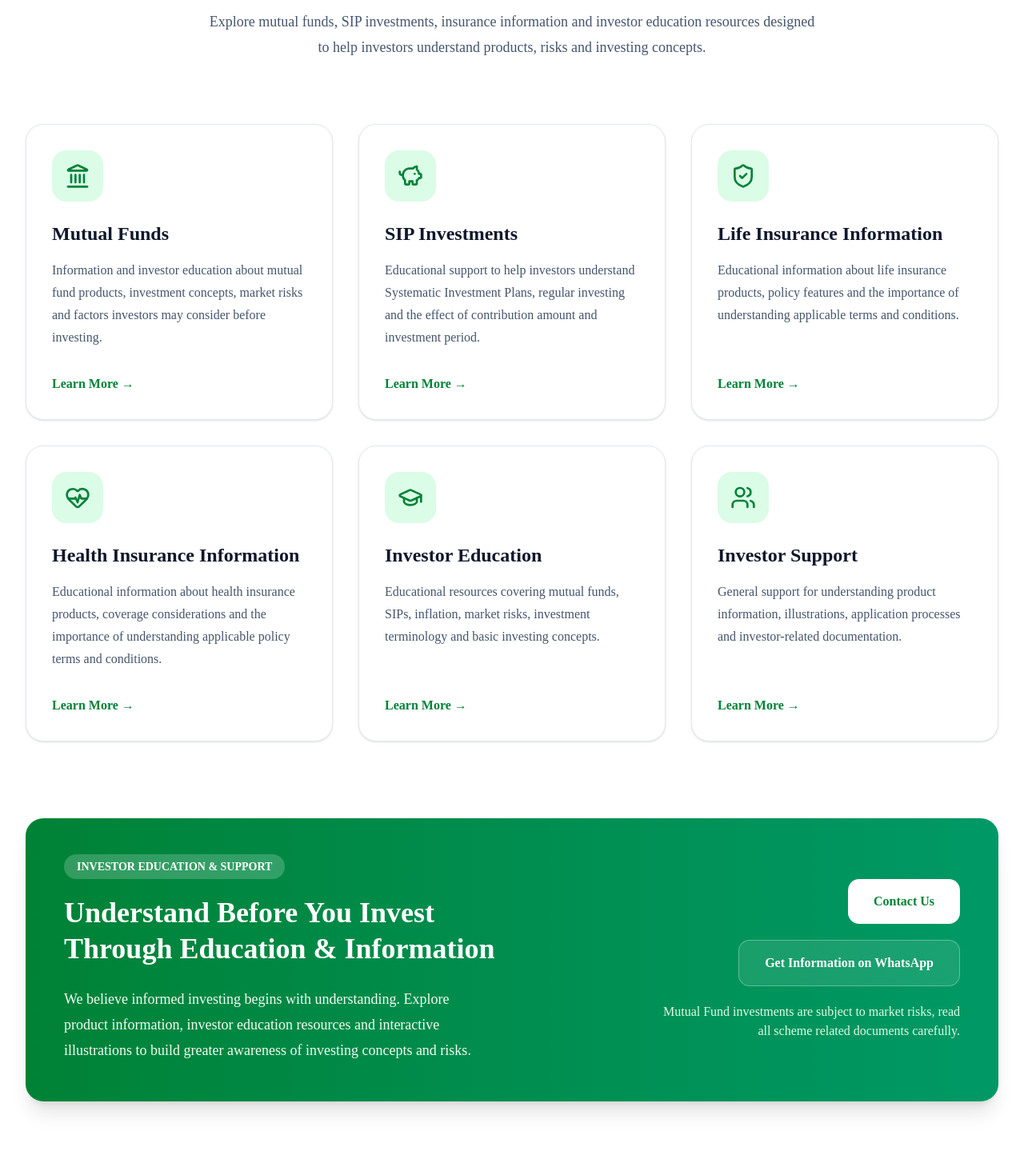
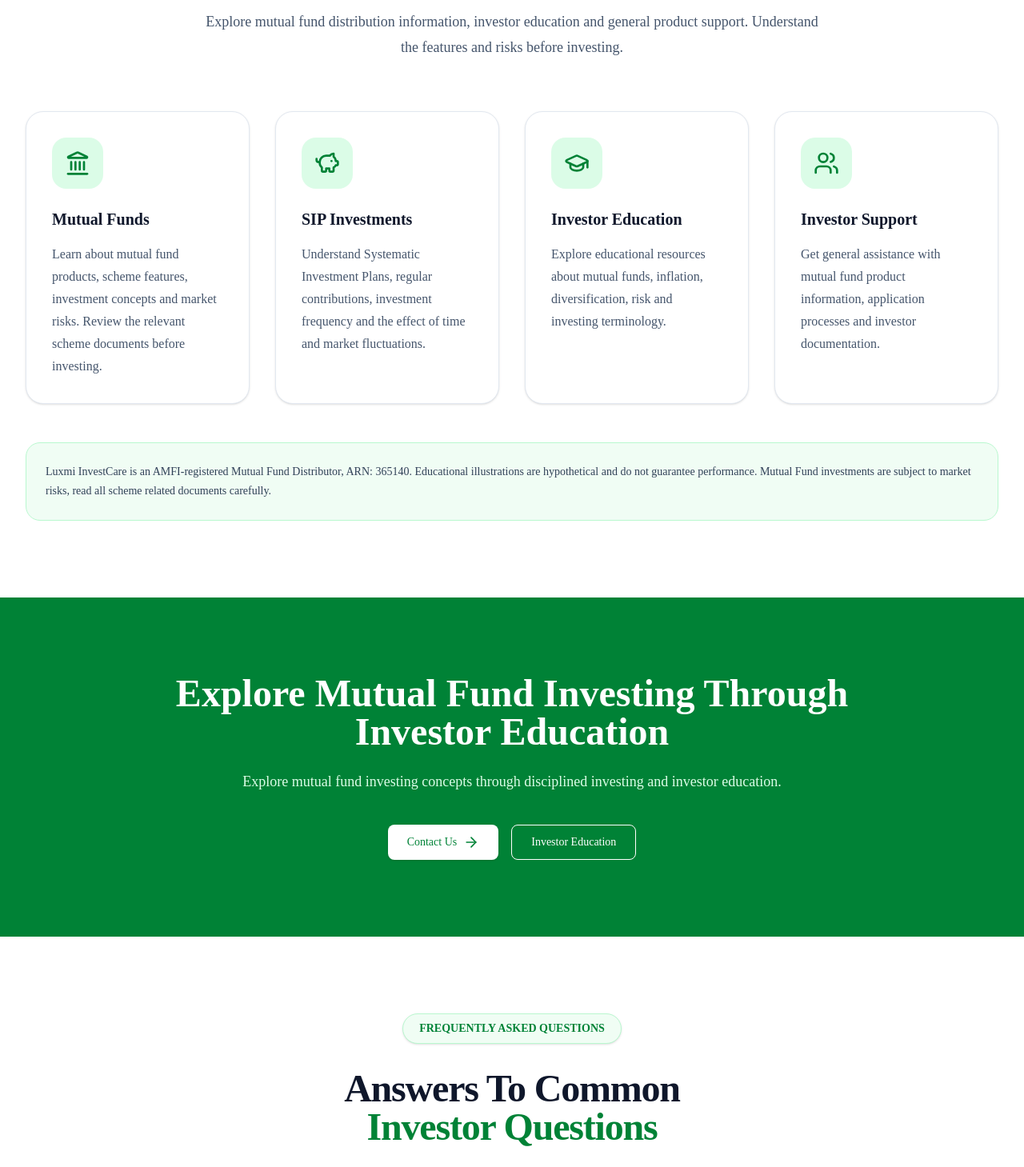
Before and after one commit to shivpawan007/LuxmiInvestCare, a Next.js app: page / in a window 1280 px wide. Shown: the part 6260-7719 px from the top of the page at 80% size. Built offline with nearby package versions, Linux system fonts and the light colour scheme.

Commit message:
fix: harden MFD compliance and update dependencies

```diff
--- a/app/globals.css
+++ b/app/globals.css
@@ -1,6 +1,5 @@
 @import "tailwindcss";
 @import "tw-animate-css";
-@import "shadcn/tailwind.css";
 
 @custom-variant dark (&:is(.dark *));
 
--- a/components/home/Services.tsx
+++ b/components/home/Services.tsx
@@ -1,3 +1,4 @@
+
 "use client";
 
 import { motion } from "framer-motion";
@@ -6,7 +7,6 @@ import {
   PiggyBank,
   ShieldCheck,
   GraduationCap,
-    HeartPulse,
   Users,
 } from "lucide-react";
 
@@ -15,57 +15,40 @@ const services = [
     icon: Landmark,
     title: "Mutual Funds",
     description:
-            "Information and investor education about mutual fund products, investment concepts, market risks and factors investors may consider before investing.",
+      "Learn about mutual fund products, scheme features, investment concepts and market risks. Review the relevant scheme documents before investing.",
   },
   {
     icon: PiggyBank,
     title: "SIP Investments",
     description:
-            "Educational support to help investors understand Systematic Investment Plans, regular investing and the effect of contribution amount and investment period.",
-    },
-    {
-        icon: ShieldCheck,
-        title: "Life Insurance Information",
-        description:
-            "Educational information about life insurance products, policy features and the importance of understanding applicable terms and conditions.",
-    },
-    {
-        icon: HeartPulse,
-        title: "Health Insurance Information",
-        description:
-            "Educational information about health insurance products, coverage considerations and the importance of understanding applicable policy terms and conditions.",
+      "Understand Systematic Investment Plans, regular contributions, investment frequency and the effect of time and market fluctuations.",
   },
   {
     icon: GraduationCap,
     title: "Investor Education",
     description:
-            "Educational resources covering mutual funds, SIPs, inflation, market risks, investment terminology and basic investing concepts.",
+      "Explore educational resources about mutual funds, inflation, diversification, risk and investing terminology.",
   },
   {
     icon: Users,
     title: "Investor Support",
     description:
-            "General support for understanding product information, illustrations, application processes and investor-related documentation.",
+      "Get general assistance with mutual fund product information, application processes and investor documentation.",
   },
 ];
 
 export default function Services() {
   return (
-        <section
-            id="services"
-            className="section bg-white"
-        >
+    <section id="services" className="section bg-white">
       <div className="container-custom">
-
-                {/* Section Heading */}
         <motion.div
           initial={{ opacity: 0, y: 30 }}
           whileInView={{ opacity: 1, y: 0 }}
           transition={{ duration: 0.6 }}
           viewport={{ once: true }}
-                    className="mx-auto mb-20 max-w-3xl text-center"
+          className="mx-auto mb-16 max-w-3xl text-center"
         >
-                    <span className="inline-flex items-center rounded-full border border-green-200 bg-green-50 px-5 py-2 text-sm font-semibold text-green-700 shadow-sm">
+          <span className="inline-flex items-center rounded-full border border-green-200 bg-green-50 px-5 py-2 text-sm font-semibold text-green-700">
             OUR SERVICES
           </span>
 
@@ -77,117 +60,53 @@ export default function Services() {
           </h2>
 
           <p className="section-subtitle mx-auto">
-                        Explore mutual funds, SIP investments, insurance information and investor education resources designed
-                        to help investors understand products, risks and
-                        investing concepts.
+            Explore mutual fund distribution information,
+            investor education and general product support.
+            Understand the features and risks before investing.
           </p>
         </motion.div>
 
-                {/* Service Cards */}
-                <div className="grid gap-8 md:grid-cols-2 xl:grid-cols-3">
-
+        <div className="grid gap-8 md:grid-cols-2 xl:grid-cols-4">
           {services.map((service, index) => {
             const Icon = service.icon;
 
             return (
-                            <motion.div
+              <motion.article
                 key={service.title}
-                                initial={{ opacity: 0, y: 40 }}
+                initial={{ opacity: 0, y: 30 }}
                 whileInView={{ opacity: 1, y: 0 }}
                 transition={{
-                                    duration: 0.5,
-                                    delay: index * 0.1,
+                  duration: 0.45,
+                  delay: index * 0.08,
                 }}
                 viewport={{ once: true }}
                 className="card flex h-full flex-col p-8"
               >
-                                <div className="mb-6 flex h-16 w-16 items-center justify-center rounded-2xl bg-green-100">
-                                    <Icon className="h-8 w-8 text-green-700" />
+                <div className="mb-6 flex h-16 w-16 items-center justify-center rounded-2xl bg-green-100 text-green-700">
+                  <Icon className="h-8 w-8" />
                 </div>
 
-                                <h3 className="mb-4 text-2xl font-bold text-slate-900">
+                <h3 className="text-xl font-bold text-slate-900">
                   {service.title}
                 </h3>
 
-                                <p className="flex-1 leading-7 text-slate-600">
+                <p className="mt-4 flex-1 leading-7 text-slate-600">
                   {service.description}
                 </p>
-
-                                <a
-                                    href="/contact"
-                                    className="mt-8 inline-flex items-center font-semibold text-green-700 transition hover:text-green-800"
-                                >
-                                    Learn More →
-                                </a>
-                            </motion.div>
+              </motion.article>
             );
           })}
-
         </div>
 
-                {/* Bottom CTA */}
-                <motion.div
-                    initial={{ opacity: 0, y: 40 }}
-                    whileInView={{ opacity: 1, y: 0 }}
-                    transition={{ duration: 0.6 }}
-                    viewport={{ once: true }}
-                    className="mt-24"
-                >
-                    <div className="overflow-hidden rounded-3xl bg-gradient-to-r from-green-700 to-emerald-600 p-12 text-white shadow-xl">
-
-                        <div className="grid items-center gap-10 lg:grid-cols-2">
-
-                            <div>
-
-                                <span className="rounded-full bg-white/20 px-4 py-2 text-sm font-semibold">
-                                    INVESTOR EDUCATION & SUPPORT
-                                </span>
-
-                                <h3 className="mt-6 text-4xl font-bold leading-tight">
-                                    Understand Before You Invest
-                                    <span className="block">
-                                        Through Education & Information
-                                    </span>
-                                </h3>
-
-                                <p className="mt-6 text-lg leading-8 text-green-50">
-                                    We believe informed investing begins with
-                                    understanding. Explore product information,
-                                    investor education resources and interactive
-                                    illustrations to build greater awareness of
-                                    investing concepts and risks.
+        <div className="mt-12 rounded-2xl border border-green-200 bg-green-50 p-6">
+          <p className="text-sm leading-6 text-slate-700">
+            Luxmi InvestCare is an AMFI-registered Mutual Fund
+            Distributor, ARN: 365140. Educational illustrations
+            are hypothetical and do not guarantee performance.
+            Mutual Fund investments are subject to market risks,
+            read all scheme related documents carefully.
           </p>
-
         </div>
-
-                            <div className="flex flex-col items-start gap-5 lg:items-end">
-
-                                <a
-                                    href="/contact"
-                                    className="rounded-xl bg-white px-8 py-4 font-semibold text-green-700 transition hover:bg-green-50"
-                                >
-                                    Contact Us
-                                </a>
-
-                                <a
-                                    href="https://wa.me/919650060044"
-                                    target="_blank"
-                                    rel="noopener noreferrer"
-                                    className="rounded-xl border border-white/30 bg-white/10 px-8 py-4 font-semibold text-white transition hover:bg-white/15"
-                                >
-                                    Get Information on WhatsApp
-                                </a>
-
-                                <p className="max-w-sm text-right text-sm text-green-100 lg:text-base">
-                                    Mutual Fund investments are subject to market risks, read all scheme related documents carefully.
-                                </p>
-
-                            </div>
-
-                        </div>
-                    </div>
-                </motion.div>
-
       </div>
     </section>
   );
```
Also changed, not shown: 1 other file (tests, documents, lock files or other folders). Lines whose indentation alone changed are shown as unchanged.
